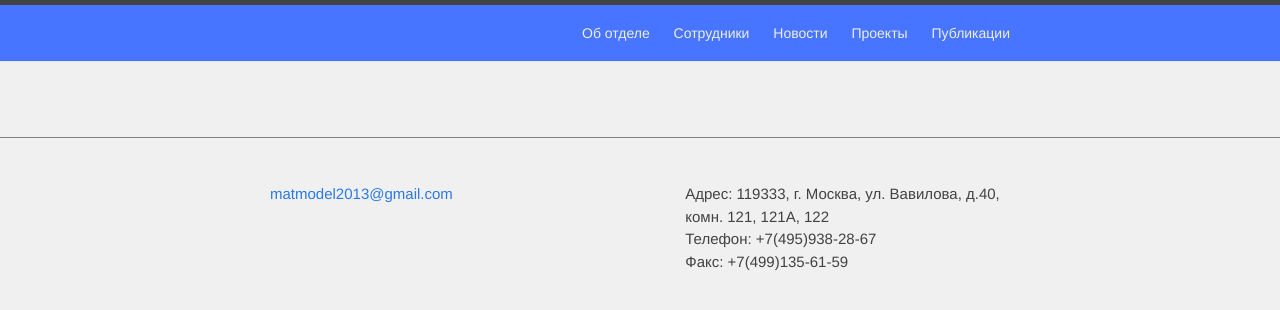
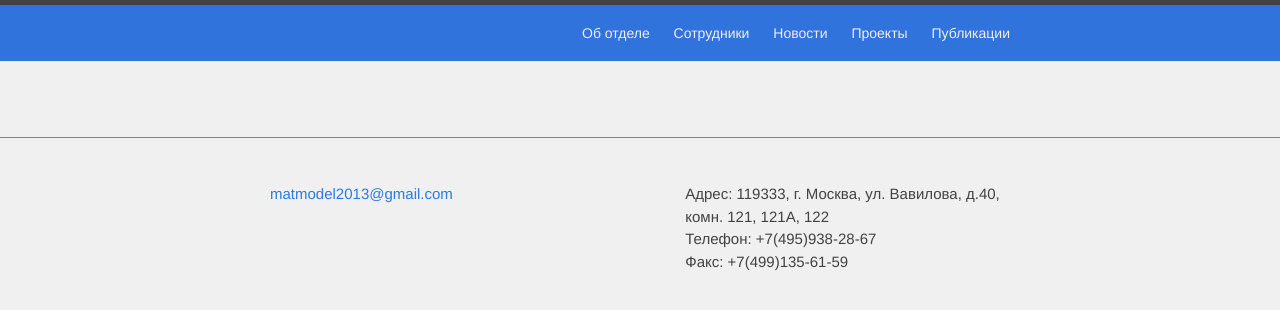
Before and after one commit to iskolbin/ccasen, a Jekyll site: the page built from index.html, in a window 1280 px wide. Shown: the top 310 px of the page. Built offline with Jekyll 4.4.1, drawn with Linux system fonts in a browser that asks for light colours.

Commit message:
fix color

```diff
--- a/css/main.scss
+++ b/css/main.scss
@@ -16,8 +16,8 @@ $spacing-unit:     30px;
 $text-color:       #111;
 $background-color: #f0f0f0;
 $brand-color:      #2a7ae2;
-$title-background-color: #4775ff;
-$nav-background-color: #4775ff;
+$title-background-color: #3073dd;
+$nav-background-color: #3073dd;
 $title-font-color: #eeeeee;
 $nav-font-color: #eeeeee;
 
```
